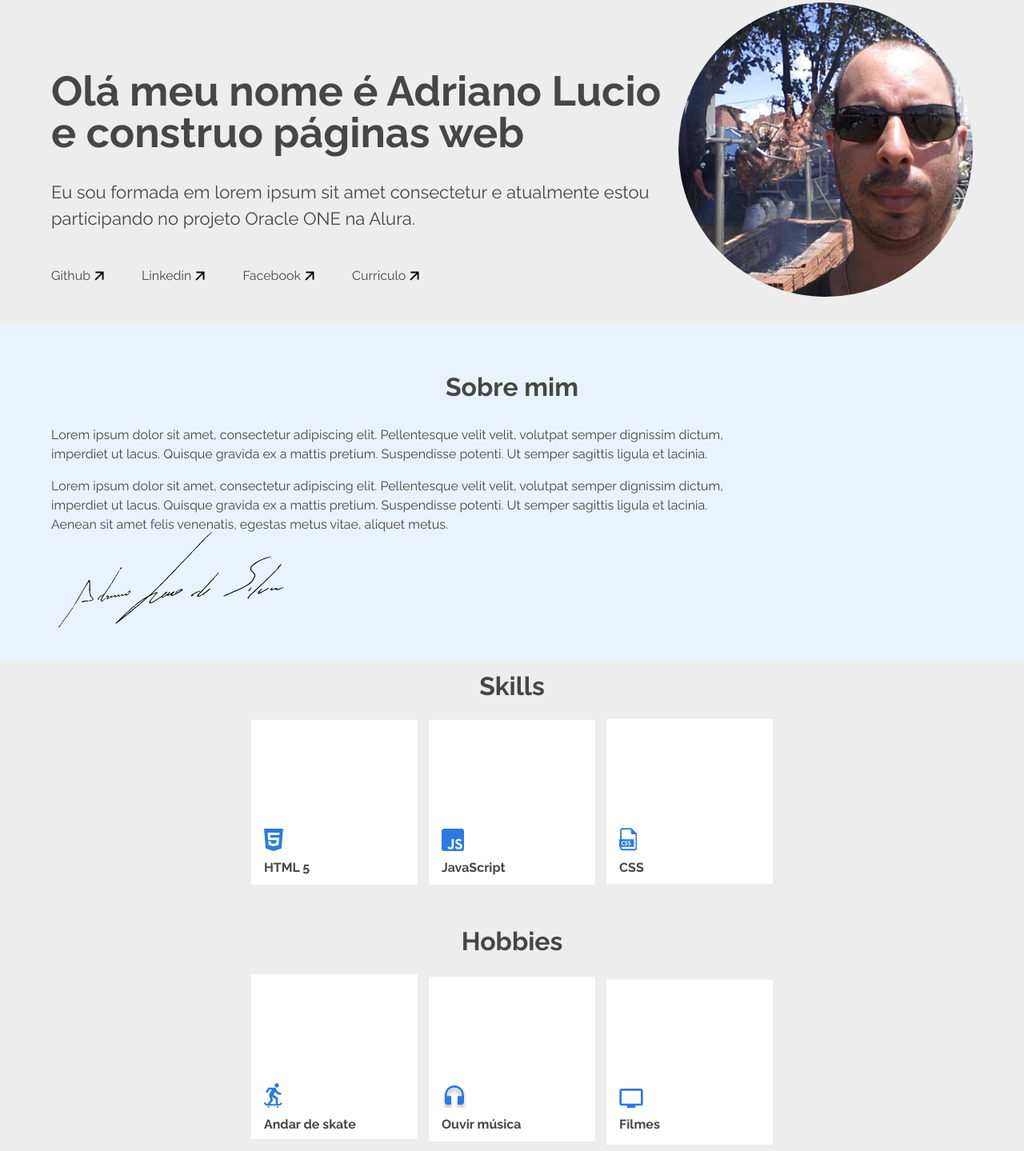
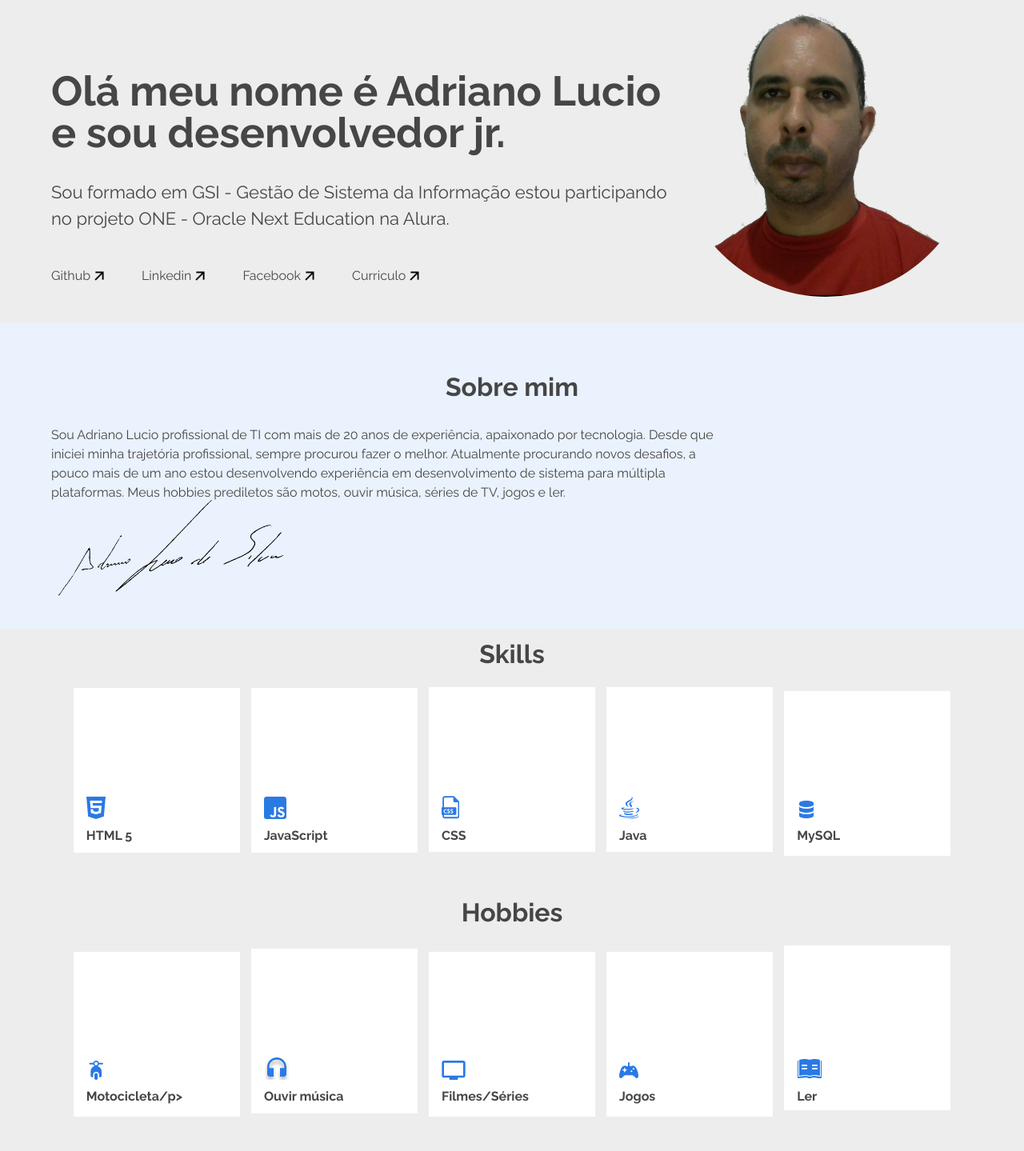
Before and after one commit to lucio-adriano/lucio-adriano, a plain HTML site: page index.html in a window 1280 px wide. Shown: the part 131-1570 px from the top of the page at 80% size. Drawn offline with Linux system fonts and the light colour scheme.

Commit message:
Correção sobre mim e icones

```diff
--- a/index.html
+++ b/index.html
@@ -43,13 +43,13 @@
         <section class="chamada">
             <div class="chamada__conteudo">
                 <div>
-                    <h2 class="chamada__titulo" >Olá meu nome é Adriano Lucio e construo páginas web</h2>
-                    <p class="chamada__texto">Eu sou formada em lorem ipsum sit amet consectetur e
-                        atualmente estou participando no projeto Oracle ONE na Alura.</p>
+                    <h2 class="chamada__titulo" >Olá meu nome é Adriano Lucio e sou desenvolvedor jr.</h2>
+                    <p class="chamada__texto">Sou formado em GSI - Gestão de Sistema da Informação
+                         estou participando no projeto ONE - Oracle Next Education na Alura.</p>
                 </div>
 
                 <figure>
-                    <img class="chamada__imagem-rosto" src="img/rosto.jpg" alt="Foto do rosto Adriano Lucio">
+                    <img class="chamada__imagem-rosto" src="img/adriano.png" alt="Foto do rosto Adriano Lucio">
                 </figure>
             </div>
             <ul class="chamada__redes-sociais">
@@ -61,13 +61,11 @@
         </section>
         <section class="sobre-mim">
             <h3 class="sobre-mim__titulo">Sobre mim</h3>
-            <p class="sobre-mim__texto">Lorem ipsum dolor sit amet, consectetur adipiscing elit. Pellentesque velit velit, volutpat semper
-                dignissim dictum, imperdiet ut lacus. Quisque gravida ex a mattis pretium. Suspendisse potenti. Ut
-                semper sagittis ligula et lacinia.
+            <p class="sobre-mim__texto">Sou Adriano Lucio profissional de TI com mais de 20 anos de experiência, apaixonado por tecnologia. Desde que iniciei minha trajetória profissional, sempre procurou fazer o melhor.
+                Atualmente procurando novos desafios, a pouco mais de um ano estou desenvolvendo experiência em desenvolvimento de sistema para múltipla plataformas.
+                Meus hobbies prediletos são motos, ouvir música, séries de TV, jogos e ler.
             </p>
-            <p class="sobre-mim__texto">Lorem ipsum dolor sit amet, consectetur adipiscing elit. Pellentesque velit velit, volutpat semper
-                dignissim dictum, imperdiet ut lacus. Quisque gravida ex a mattis pretium. Suspendisse potenti. Ut
-                semper sagittis ligula et lacinia. Aenean sit amet felis venenatis, egestas metus vitae, aliquet metus.
+            <p class="sobre-mim__texto">
             </p>
             <figure class="sobre-mim__assinatura">
                 <img class="sobre-mim__assinatura-manuscrita" src="img/assinatura.png" alt="Assinatura manuscrita">
@@ -90,6 +88,14 @@
                         <img class="skill-hobby__conteudo-imagem" src="img/ico/css.svg" alt="Logo CSS">
                         <p>CSS</p>
                     </li>
+                    <li class="skill-hobby__conteudo-lista">
+                        <img class="skill-hobby__conteudo-imagem" src="img/ico/java.svg" alt="Logo Java">
+                        <p>Java</p>
+                    </li>
+                    <li class="skill-hobby__conteudo-lista">
+                        <img class="skill-hobby__conteudo-imagem" src="img/ico/mysql.svg" alt="Logo MySQL">
+                        <p>MySQL</p>
+                    </li>
                 </ul>
 
             </div>
@@ -97,8 +103,8 @@
             <div class="skill-hobby__conteudo">
                 <ul>
                     <li class="skill-hobby__conteudo-lista">
-                        <img class="skill-hobby__conteudo-imagem" src="img/ico/andaskate.svg" alt="Andar de skate">
-                        <p>Andar de skate</p>
+                        <img class="skill-hobby__conteudo-imagem" src="img/ico/motocicleta.svg" alt="Andar de skate">
+                        <p>Motocicleta/p>
                     </li>
                     <li class="skill-hobby__conteudo-lista">
                         <img class="skill-hobby__conteudo-imagem" src="img/ico/fone.svg" alt="Ouvir música">
@@ -106,7 +112,15 @@
                     </li>
                     <li class="skill-hobby__conteudo-lista">
                         <img class="skill-hobby__conteudo-imagem" src="img/ico/monitor.svg" alt="Filmes">
-                        <p>Filmes</p>
+                        <p>Filmes/Séries</p>
+                    </li>
+                    <li class="skill-hobby__conteudo-lista">
+                        <img class="skill-hobby__conteudo-imagem" src="img/ico/games.svg" alt="Controle Jogos">
+                        <p>Jogos</p>
+                    </li>
+                    <li class="skill-hobby__conteudo-lista">
+                        <img class="skill-hobby__conteudo-imagem" src="img/ico/livro.svg" alt="Livro">
+                        <p>Ler</p>
                     </li>
                 </ul>
             </div>
```
Also changed, not shown: img/adriano.png (added), img/ico/games.svg (added), img/ico/java.svg (added), img/ico/ler.svg (added), img/ico/livro.svg (added), img/ico/motocicleta.svg (added), img/ico/mysql.svg (added), img/rosto1.jpg (renamed from img/rosto.jpg).
